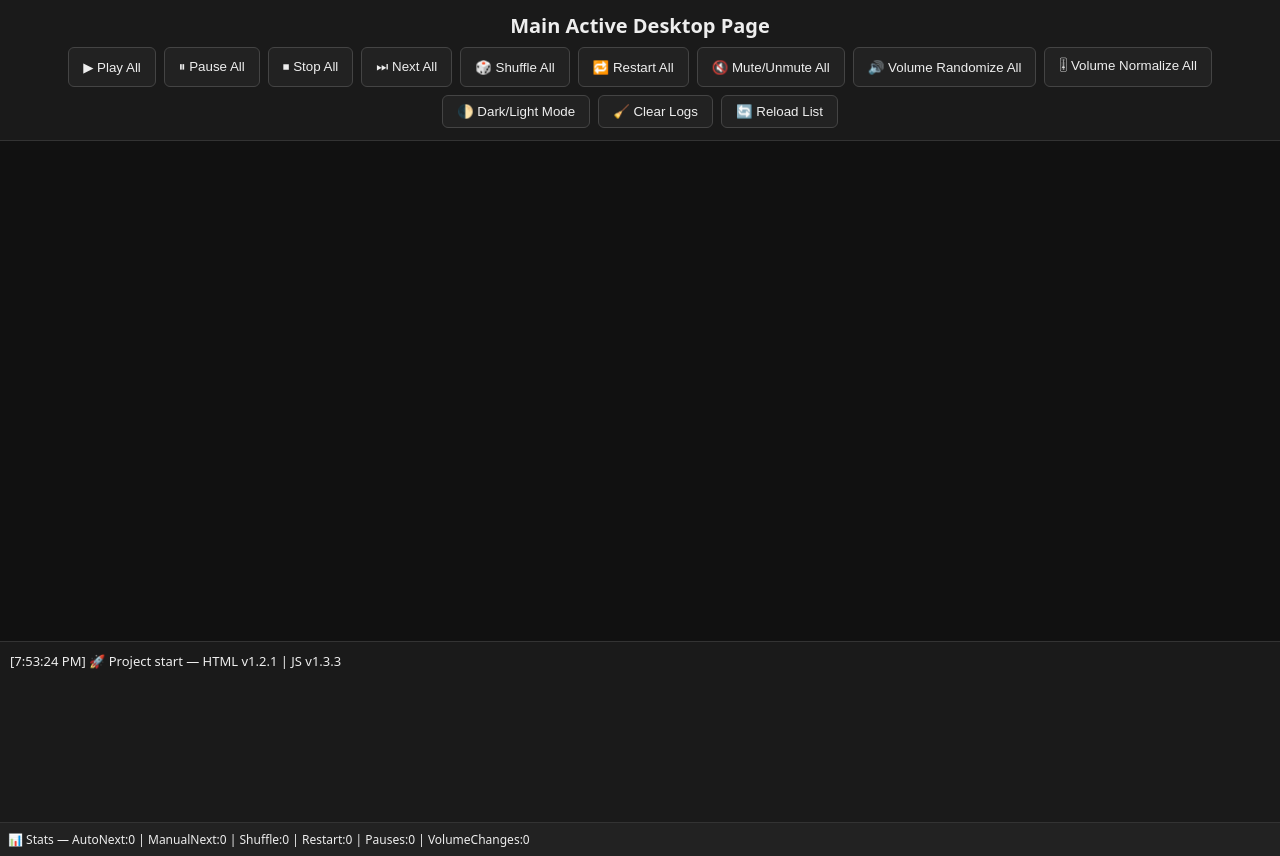
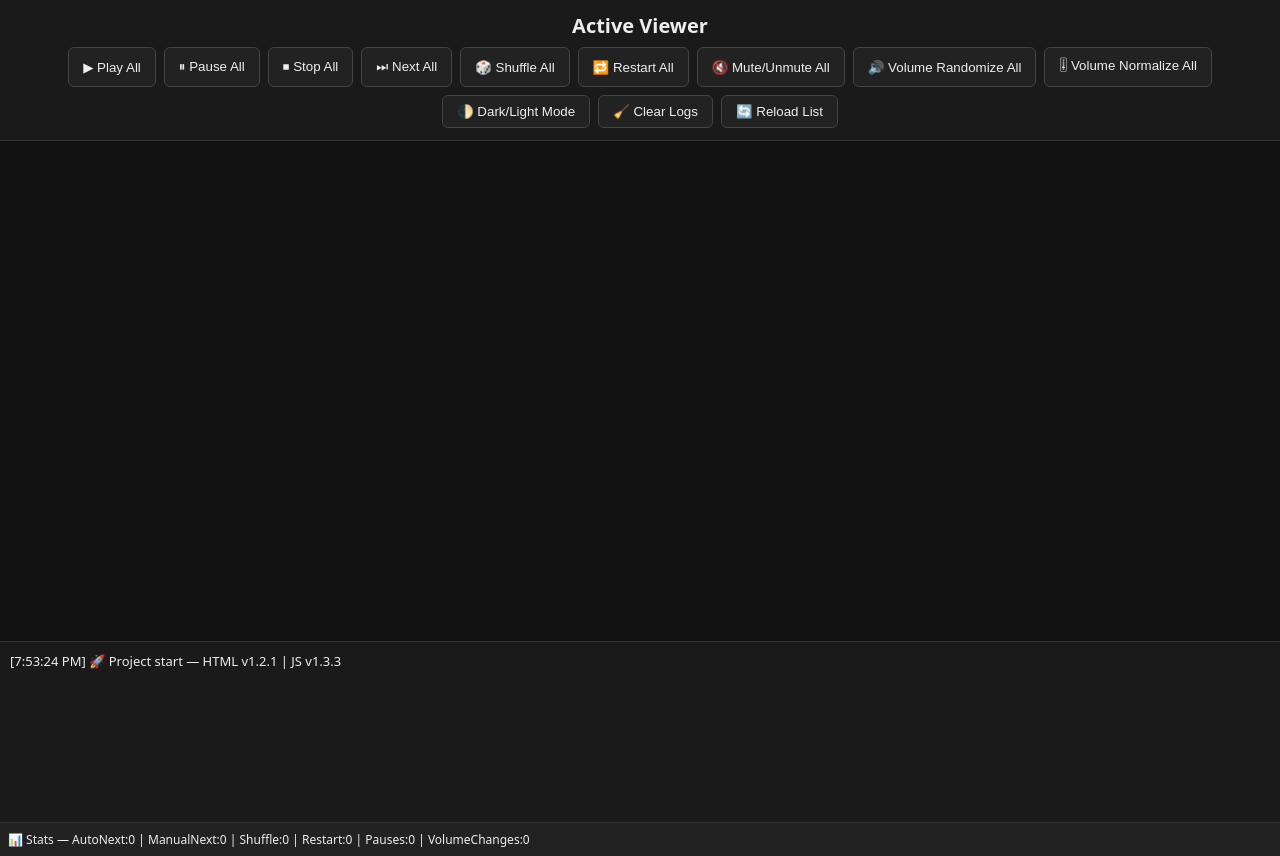
Before and after one commit to DeadManWalkingTO/ActiveViewer, a plain HTML site: page index.html in a window 1280 px wide. Drawn offline with Linux system fonts and the light colour scheme.

Commit message:
Update index.html

```diff
--- a/index.html
+++ b/index.html
@@ -2,7 +2,7 @@
 <html lang="el">
 <head>
   <meta charset="utf-8" />
-  <title>Main Active Desktop Page</title>
+  <title>Active Viewer</title>
   <meta name="viewport" content="width=device-width, initial-scale=1" />
   <!-- Έκδοση HTML -->
   <meta name="html-version" content="v1.2.1" />
@@ -28,7 +28,7 @@
 </head>
 <body>
   <div class="controls">
-    <h1>Main Active Desktop Page</h1>
+    <h1>Active Viewer</h1>
     <div class="row">
       <button onclick="playAll()">▶ Play All</button>
       <button onclick="pauseAll()">⏸ Pause All</button>
```
